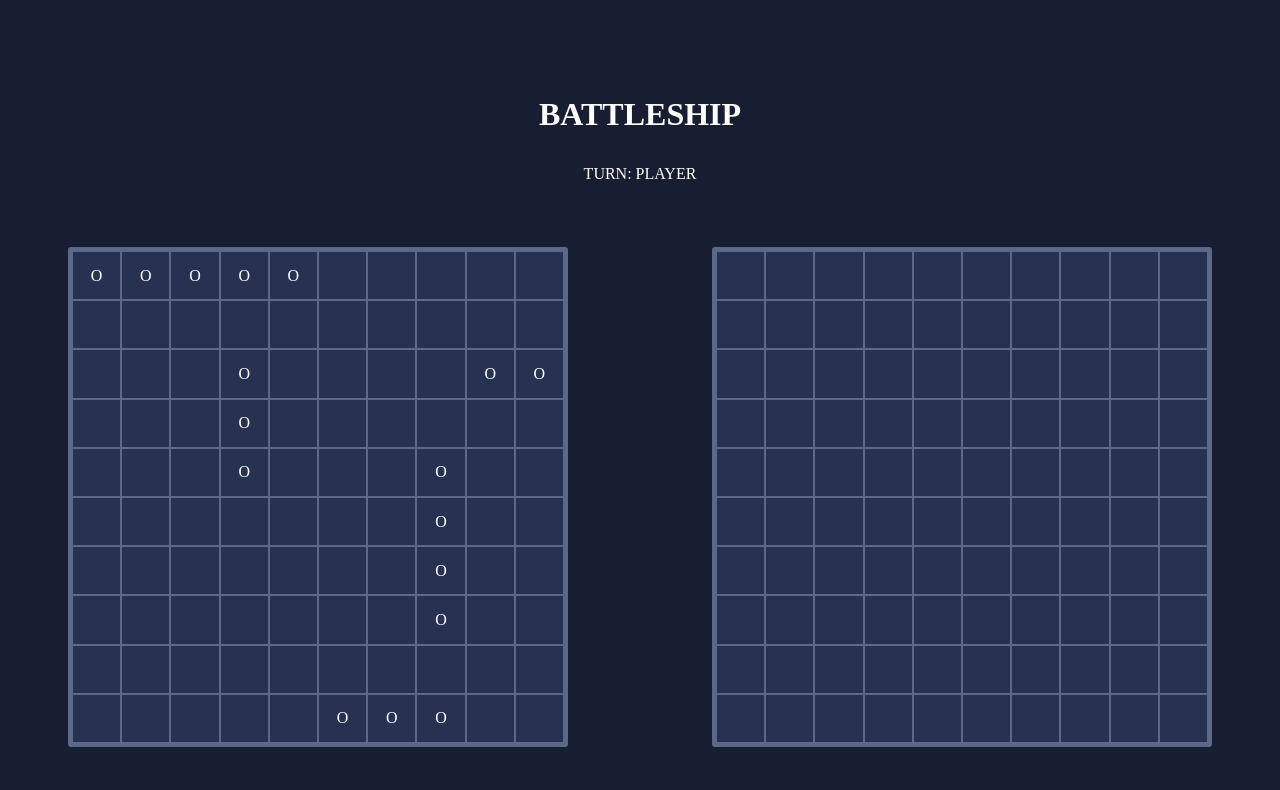
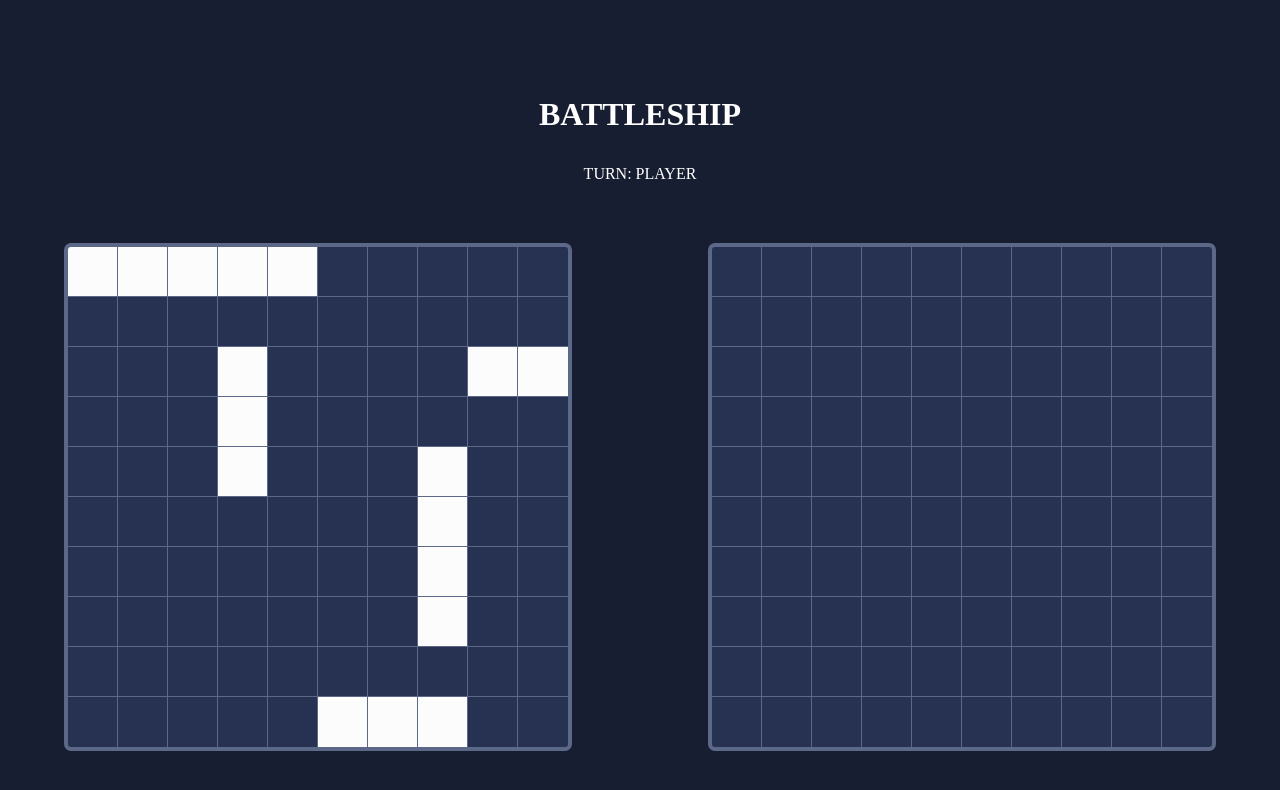
Before and after one commit to apociello/BattleShip, a website built with webpack: page src/template.html in a window 1280 px wide. Built offline with nearby package versions, Linux system fonts and the light colour scheme.

Commit message:
style: display board cell values with colors instead of symbols

```diff
--- a/src/game.js
+++ b/src/game.js
@@ -26,7 +26,20 @@ function renderP1Board() {
     for (let j = 0; j < 10; j++) {
       const cell = document.createElement('div');
 
-      cell.textContent = player1.board.board[i][j];
+      switch (player1.board.board[i][j]) {
+        case 'O':
+          cell.style.backgroundColor = 'rgb(252, 252, 252)';
+          break;
+        case 'X':
+          cell.style.backgroundColor = 'rgb(138, 0, 0)';
+          break;
+        case '-':
+          cell.style.backgroundColor = 'rgb(24, 31, 54)';
+          break;
+        default:
+          cell.style.backgroundColor = 'rgb(39, 50, 82)';
+      }
+
       cell.classList.add('cell');
       cell.dataset.x = i;
       cell.dataset.y = j;
@@ -43,10 +56,15 @@ function renderP2Board() {
     for (let j = 0; j < 10; j++) {
       const cell = document.createElement('div');
 
-      if (player2.board.board[i][j] === 'O') {
-        cell.textContent = ' ';
-      } else {
-        cell.textContent = player2.board.board[i][j];
+      switch (player2.board.board[i][j]) {
+        case 'X':
+          cell.style.backgroundColor = 'rgb(138, 0, 0)';
+          break;
+        case '-':
+          cell.style.backgroundColor = 'rgb(24, 31, 54)';
+          break;
+        default:
+          cell.style.backgroundColor = 'rgb(39, 50, 82)';
       }
 
       cell.classList.add('cell');
@@ -82,7 +100,7 @@ async function player2Turn() {
   if (player2.turn === false) return;
 
   status.textContent = 'TURN: COMPUTER';
-  await delay(2000);
+  await delay(200);
   player1.board.receiveRandAttack();
   renderP1Board();
   player2.turn = false;
--- a/src/style.css
+++ b/src/style.css
@@ -37,7 +37,7 @@ main {
   grid-template-columns: repeat(10, 1fr);
   grid-template-rows: repeat(10, 1fr);
   background-color: rgb(39, 50, 82);
-  border: 4px solid rgb(92, 104, 135);
+  outline: 4px solid rgb(92, 104, 135);
   border-radius: 3px;
 }
 
@@ -45,7 +45,7 @@ main {
   display: flex;
   justify-content: center;
   align-items: center;
-  border: 1px solid rgb(92, 104, 135);
+  outline: 1px solid rgb(92, 104, 135);
   color: white;
 }
 
```
